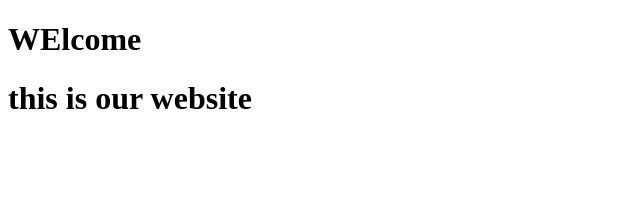
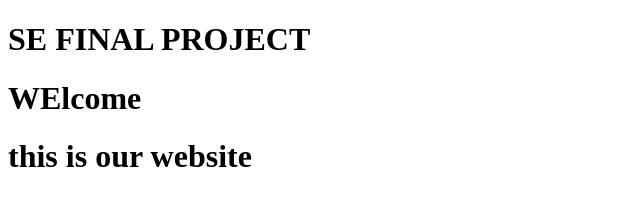
Before and after one commit to zahaashfaq/Se-Final-rep, a plain HTML site: page index.html in a window 1280 px wide. Shown: the whole page, without its empty margins (0-640 px from the left). Drawn offline with Linux system fonts and the light colour scheme.

Commit message:
HEADING updated

```diff
--- a/index.html
+++ b/index.html
@@ -6,6 +6,7 @@
     <title>Document</title>
 </head>
 <body>
+    <h1>SE FINAL PROJECT</h1>
     <h1>WElcome</h1>
     <h1>this is our website</h1>
 </body>
```
